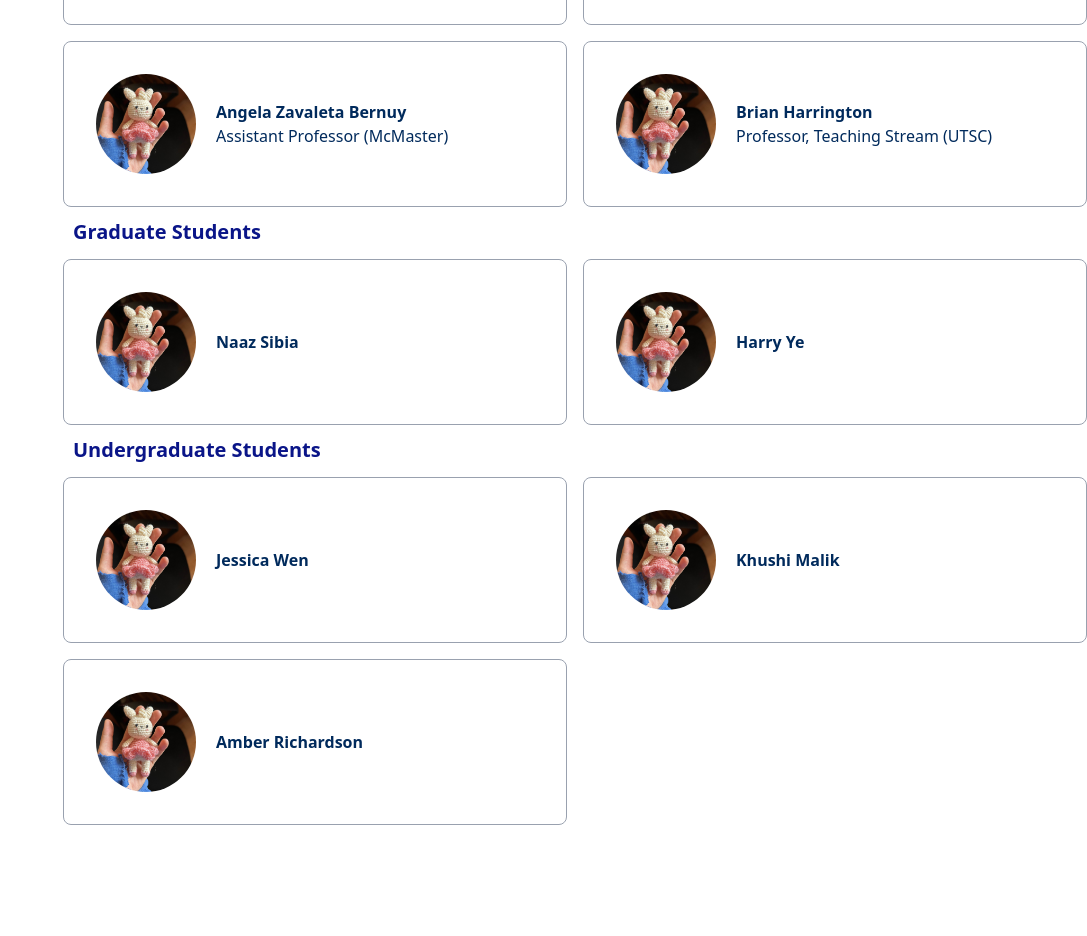
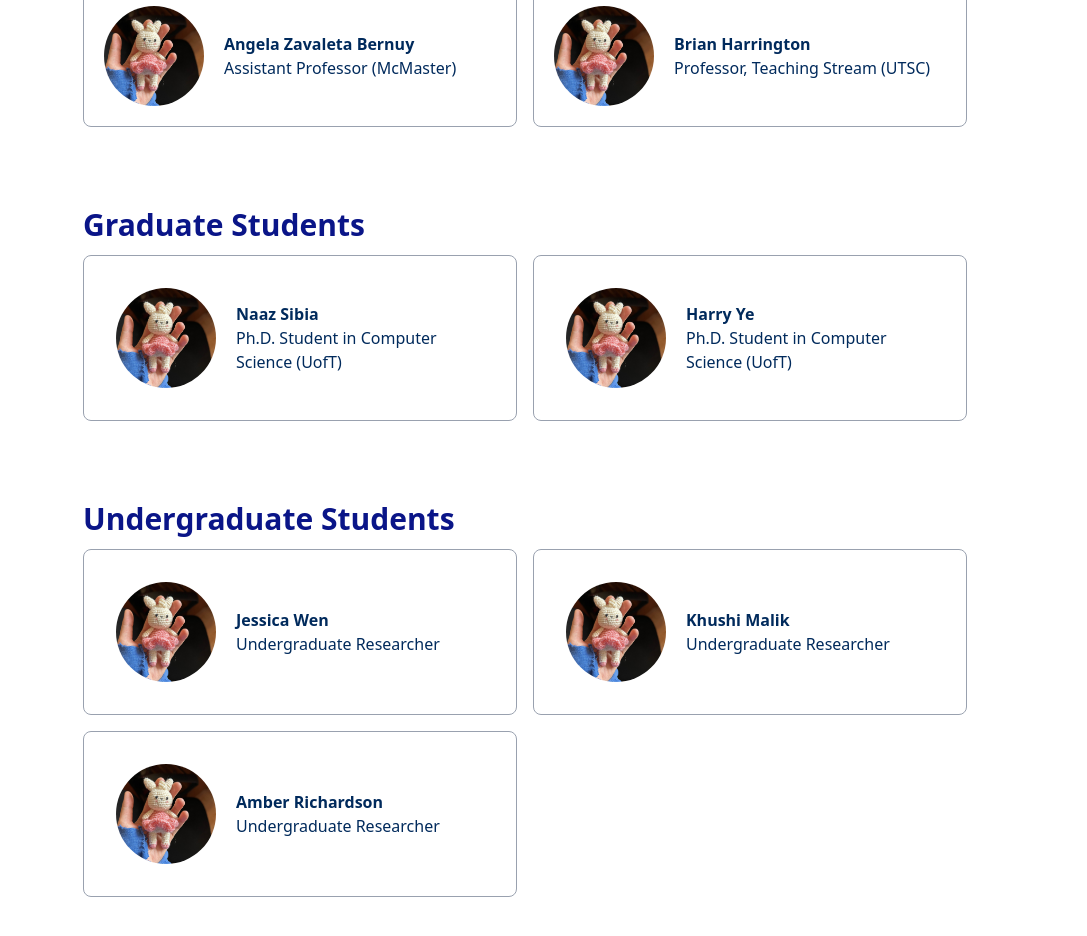
Before and after one commit to Forlaie/core_lab, a Next.js app: page /team in a window 1280 px wide. Shown: the part 640-1576 px from the top of the page, without its empty margins (193-1280 px from the left). Before the commit the page ends 1465 px from the top, so only its background shows below. Built offline with nearby package versions, Linux system fonts and the light colour scheme.

Commit message:
fixed stuff

```diff
--- a/Assets/assets.js
+++ b/Assets/assets.js
@@ -128,7 +128,7 @@ export const professors = [
     name: "Brian Harrington",
     image: assets.genericImg,
     position: "Professor, Teaching Stream (UTSC)",
-    link: "team/brian_harrington",
+    link: "/team/brian_harrington",
     bio: "Brian Harrington is a Professor, Teaching Stream at the University of Toronto Scarborough. His research focuses mainly on CS pedagogy and undergraduate education. His focus is on helping students develop the non technical skills that will help them succeed in academia or industry.",
     website: "https://www.brianharrington.net/",
     googlescholar: "https://scholar.google.com/citations?user=uYCeHkcAAAAJ&hl=en&oi=ao",
@@ -140,8 +140,8 @@ export const grads = [
   {
     name: "Naaz Sibia",
     image: assets.genericImg,
-    position: "",
-    link: "",
+    position: "Ph.D. Student in Computer Science (UofT)",
+    link: "/team/naaz_sibia",
     bio: "Naaz is a PHD student and she is very cool :D",
     website: "https://www.naazsibia.com/",
     googlescholar: "https://scholar.google.ca/citations?user=r60zG3UAAAAJ&hl=en",
@@ -150,8 +150,8 @@ export const grads = [
   {
     name: "Harry Ye",
     image: assets.genericImg,
-    position: "",
-    link: "",
+    position: "Ph.D. Student in Computer Science (UofT)",
+    link: "/team/harry_ye",
     bio: "Harry is a PhD student at University of Toronto Dynamic Grapgics Project (DGP). He is mainly interested in research and designing Human-Centered AI systems, aimed at augmenting human capabilities in knowledge work. His approach emphasizes creating practical, interactive tools where AI assistance is made transparent and controllable. His work explores applications in two key areas: AI in Education, focusing on promoting effective learning strategies, and productive human-AI collaboration for students; and AI-driven Research Tools, concentrating on enhancing scholarly activities like complex sensemaking, evidence synthesis, and knowledge discovery.",
     website: "https://harryye.com/",
     googlescholar: "https://scholar.google.com/citations?user=UAtfVNYAAAAJ&hl=en",
@@ -163,8 +163,8 @@ export const undergrads = [
   {
     name: "Jessica Wen",
     image: assets.genericImg,
-    position: "",
-    link: "",
+    position: "Undergraduate Researcher",
+    link: "/team/jessica_wen",
     bio: "Jessica is an undergrad researcher involved with CSE research, exploring the integration of generative AI to enhance learning experiences and instructional tools.",
     website: "",
     googlescholar: "https://scholar.google.ca/citations?user=-mvmx-IAAAAJ&hl=en&oi=sra",
@@ -173,8 +173,8 @@ export const undergrads = [
   {
     name: "Khushi Malik",
     image: assets.genericImg,
-    position: "",
-    link: "",
+    position: "Undergraduate Researcher",
+    link: "/team/khushi_malik",
     bio: "Khushi is an undergraduate student involved in machine learning and CSE, with experience in self-regulated learning research, regression analysis, and applying ML models across multidisciplinary domains.",
     website: "",
     googlescholar: "https://scholar.google.com/citations?user=o8zvj34AAAAJ&hl=en",
@@ -183,8 +183,8 @@ export const undergrads = [
   {
     name: "Amber Richardson",
     image: assets.genericImg,
-    position: "",
-    link: "",
+    position: "Undergraduate Researcher",
+    link: "/team/amber_richardson",
     bio: "Amber is an undergraduate student involved with research in computing education, ML education, and first-year writing. They help explore self-regulated learning, student experiences in first year and ML courses, and student experiences using AI in writing.",
     website: "",
     googlescholar: "https://scholar.google.ca/citations?user=nV2mdA0AAAAJ&hl=en",
--- a/Components/All_Projects/Title.jsx
+++ b/Components/All_Projects/Title.jsx
@@ -1,6 +1,6 @@
 import React from 'react'
 import Image from 'next/image';
-import publications from '../../data/voiceex_papers.json';
+import publications from '../../Papers/voiceex_papers.json';
 import voiceex from '../../Assets/voiceex.png'
 import './Projects.css'
 
--- a/Components/All_Team/Members.jsx
+++ b/Components/All_Team/Members.jsx
@@ -5,14 +5,14 @@ import { professors, grads, undergrads } from '@/Assets/assets';
 
 const Members = () => {
   return (
-    <>
+    <div className='pl-5 pb-10'>
     <div className="scroll-mt-20" id="professor">
-      <h1 className='text-[20px] text-[#0a1588] font-bold pl-[10px] pt-[10px]'>Professors</h1>
-      <div className="grid grid-cols-1 lg:grid-cols-2 gap-4 pt-3">
+      <h1 className='text-3xl text-[#0a1588] font-bold pt-5'>Professors</h1>
+      <div className="grid grid-cols-1 lg:grid-cols-2 gap-4 pt-3 pr-30">
         {professors.map((person, index)=>(
 
           <Link href={person.link} key={index}>
-          <div className="border border-gray-400 rounded-lg px-8 py-8 hover:shadow-black cursor-pointer hover:bg-lightHover hover:-translate-y-1 duration-500">
+          <div className="border border-gray-400 rounded-lg px-5 py-5 hover:shadow-black cursor-pointer hover:bg-lightHover hover:-translate-y-1 duration-500">
             <div className="flex box-border items-center">
                   <div className="w-[100px] h-[100px] rounded-full overflow-hidden flex-shrink-0">
                     <Image
@@ -34,9 +34,9 @@ const Members = () => {
       </div>
     </div>
 
-    <div className="scroll-mt-20" id="grads">
-      <h1 className='text-[20px] text-[#0a1588] font-bold pl-[10px] pt-[10px]'>Graduate Students</h1>
-      <div className="grid grid-cols-1 lg:grid-cols-2 gap-4 pt-3">
+    <div className="scroll-mt-5" id="grads">
+      <h1 className='text-3xl text-[#0a1588] font-bold pt-20'>Graduate Students</h1>
+      <div className="grid grid-cols-1 lg:grid-cols-2 gap-4 pt-3 pr-30">
         {grads.map((person, index)=>(
 
           <Link href={person.link} key={index}>
@@ -62,9 +62,9 @@ const Members = () => {
       </div>
     </div>
 
-    <div className="scroll-mt-20" id="undergrads">
-      <h1 className='text-[20px] text-[#0a1588] font-bold pl-[10px] pt-[10px]'>Undergraduate Students</h1>
-      <div className="grid grid-cols-1 lg:grid-cols-2 gap-4 pt-3">
+    <div className="scroll-mt-5" id="undergrads">
+      <h1 className='text-3xl text-[#0a1588] font-bold pt-20'>Undergraduate Students</h1>
+      <div className="grid grid-cols-1 lg:grid-cols-2 gap-4 pt-3 pr-30">
         {undergrads.map((person, index)=>(
 
           <Link href={person.link} key={index}>
@@ -90,7 +90,7 @@ const Members = () => {
       </div>
     </div>
 
-    </>
+    </div>
   )
 }
 
--- a/Components/Publications/Member.jsx
+++ b/Components/Publications/Member.jsx
@@ -1,6 +1,6 @@
 import React from 'react'
-import publications from '../../data/papers.json'
-import bio from '../../Assets/assets.js'
+import publications from '../../Papers/papers.json'
+import { professors, grads, undergrads } from '@/Assets/assets';
 import Image from 'next/image'
 import website_icon from '../../Assets/website_icon.png'
 import google_scholar_icon from '../../Assets/google_scholar_icon.png'
@@ -13,7 +13,7 @@ const Member = ({ member }) => {
     .map(part => part.charAt(0).toUpperCase() + part.slice(1).toLowerCase())
     .join(' ')
 
-  const person = bio.find(m => m.name === fullName)
+  const person = professors.find(m => m.name === fullName) || grads.find(m => m.name === fullName) || undergrads.find(m => m.name === fullName)
 
   if (!person) {
     return <p>Member not found.</p>
--- a/Components/Publications/Papers.jsx
+++ b/Components/Publications/Papers.jsx
@@ -1,7 +1,7 @@
 "use client"
 
 import React, { useState } from 'react'
-import publicationsByYear from '../../data/papers.json'
+import publicationsByYear from '../../Papers/papers.json'
 import SearchBar from './SearchBar'
 
 const Papers = () => {
@@ -40,7 +40,7 @@ const Papers = () => {
   })
 
   return (
-    <section className="pr-30 pl-5 py-5 mx-auto w-300">
+    <section className="pr-30 pl-5 py-5 ">
       <h1 className="text-2xl font-semibold text-[#0b3a72] pb-2 border-b border-b-[#f1f2f3]">
         All Publications
       </h1>
--- a/Components/Publications/Sidebar.jsx
+++ b/Components/Publications/Sidebar.jsx
@@ -2,7 +2,7 @@ import React from 'react'
 
 const Sidebar = () => {
   return (
-    <div className='pl-30 py-5 w-[30%]'>
+    <div className='pl-5 lg:pl-30 py-5 pr-5 w-[40%]'>
         <div className='flex flex-col space-y-4 sticky top-26 bg-white z-20'>
             <a href="#2025" className='color-[#06264c] pb-[8px] border-b border-b-[#f1f2f3] cursor-pointer'>
                 2025
```
